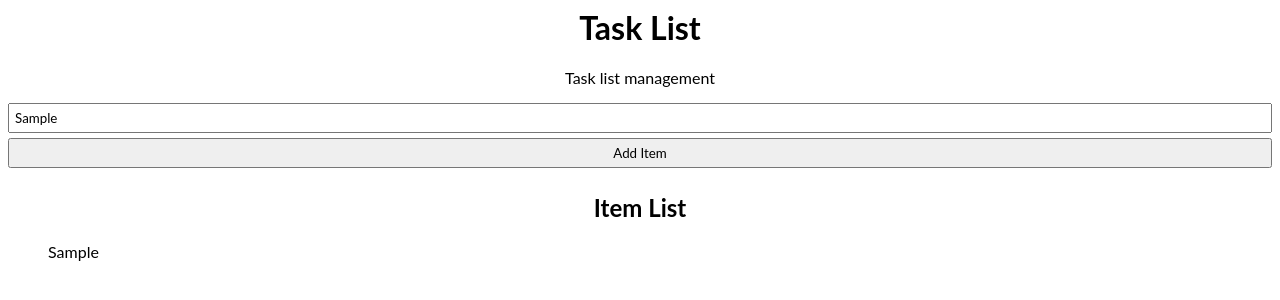
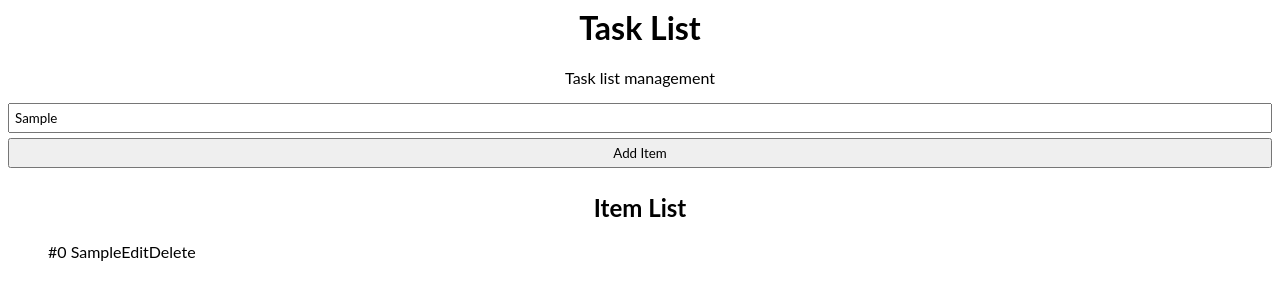
Before and after one commit to codingSlate/reactjs-practice, a React (Create React App) app: page / in a window 1280 px wide. Both pictures are taken after typing "Sample" into the empty fields and a click on the input "Add Item". Shown: the top 300 px of the page. Built offline with nearby package versions, Linux system fonts and the light colour scheme.

Commit message:
2 files modified

```diff
--- a/src/components/ShowItemList.css
+++ b/src/components/ShowItemList.css
@@ -1,7 +1,7 @@
 .center {
   text-align: center;
 }
-.nostyle {
+ul.nostyle {
   /* list-style: none; */
   margin: 0;
   padding: 0;
--- a/src/components/ShowItemList.js
+++ b/src/components/ShowItemList.js
@@ -1,21 +1,21 @@
 import React from 'react';
 import './ShowItemList.css';
+
 const ShowItemList = (props) => {
-  console.log(props.task);
+  // console.log(props.task);
   if (props.task.length === 0) {
     return <div clssName="center">No data found</div>;
   }
   return (
     <ul clssName="nostyle">
-      {props.task.map((t) => (
-        <li className="" key={t.id}>
+      {props.task.map((t, index) => (
+        <li className="li" key={index}>
+          <span>#{index} </span>
           {t.itemName}
+          <span>Edit</span>
+          <span>Delete</span>
         </li>
       ))}
-      {/* {props.task[0].name} */}
-      {/* {props.task.map((t, index) => {
-        <li key={index}>{t.itemName}</li>;
-      })} */}
     </ul>
   );
 };
```
